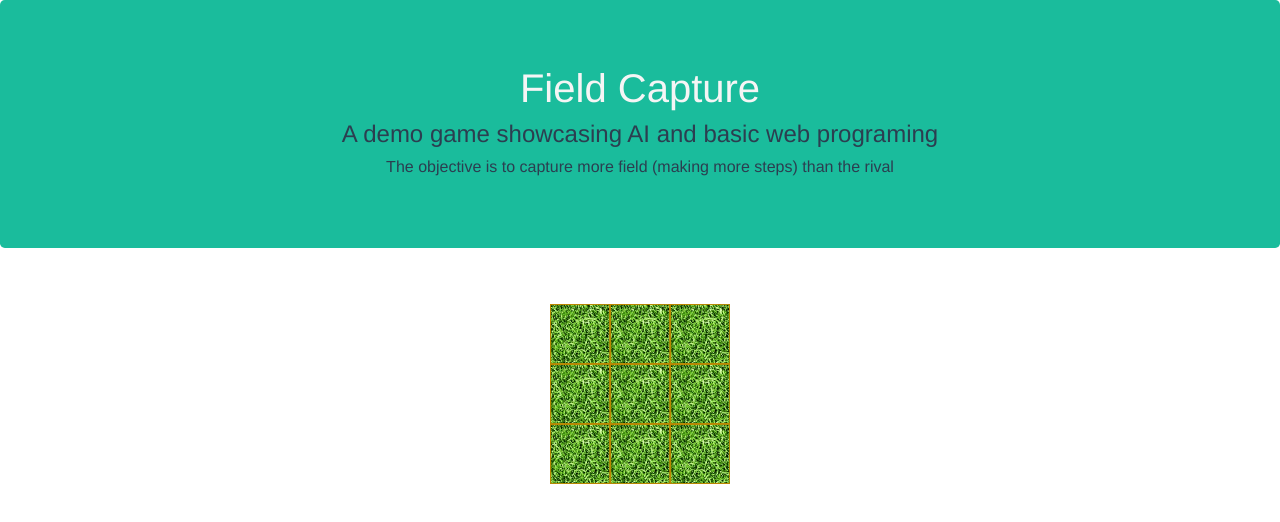
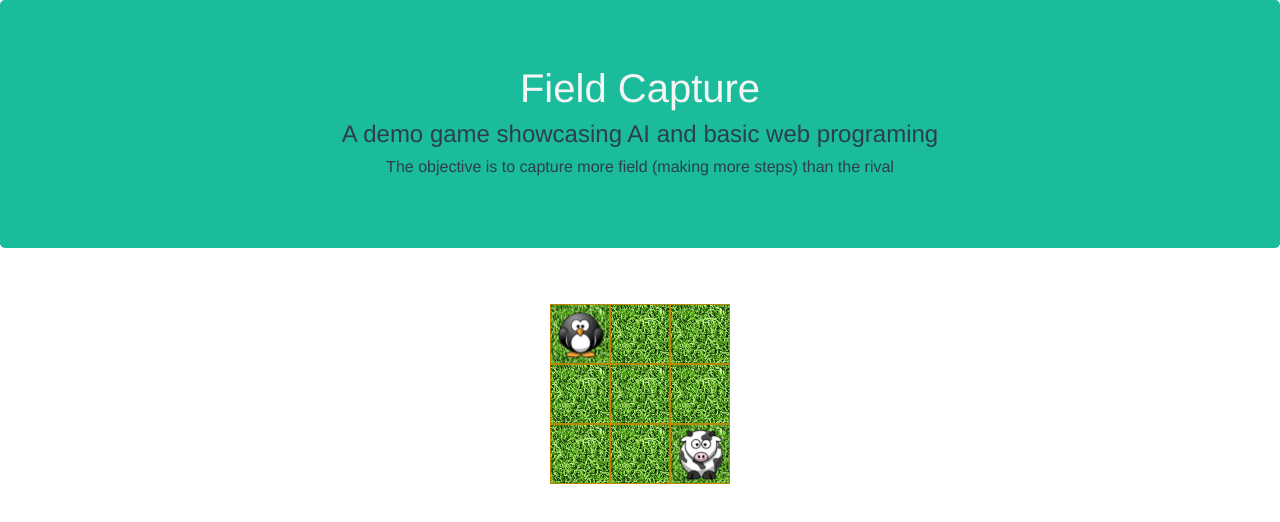
Before and after one commit to abir006/Field-Capturer, a Vue app: page / in a window 1280 px wide. Both pictures are taken after a click on the button "Small". Shown: the top 522 px of the page. Built offline with nearby package versions, Linux system fonts and the light colour scheme; the HTML template or start-up script is replaced by a standard one.

Commit message:
closed #4.

```diff
--- a/src/components/Board.vue
+++ b/src/components/Board.vue
@@ -2,7 +2,13 @@
   <div v-if="board">
     <div v-for="x in rows" :key="x">
     <span v-for="y in cols" :key="y">
-      <img src="../assets/openField.png" alt="">
+      <!-- checking for open field first due to higher availability to reduce time -->
+      <!-- empty field -->
+      <img v-if="board[x-1][y-1]===' '" src="../assets/openField.png" alt="">
+      <!-- player 1 -->
+      <img v-else-if="board[x-1][y-1]==='1'" src="../assets/penguin.png" alt="">
+      <!-- player 2 -->
+      <img v-else src="../assets/cow.png" alt="">
     </span>
     </div>
   </div>
```
